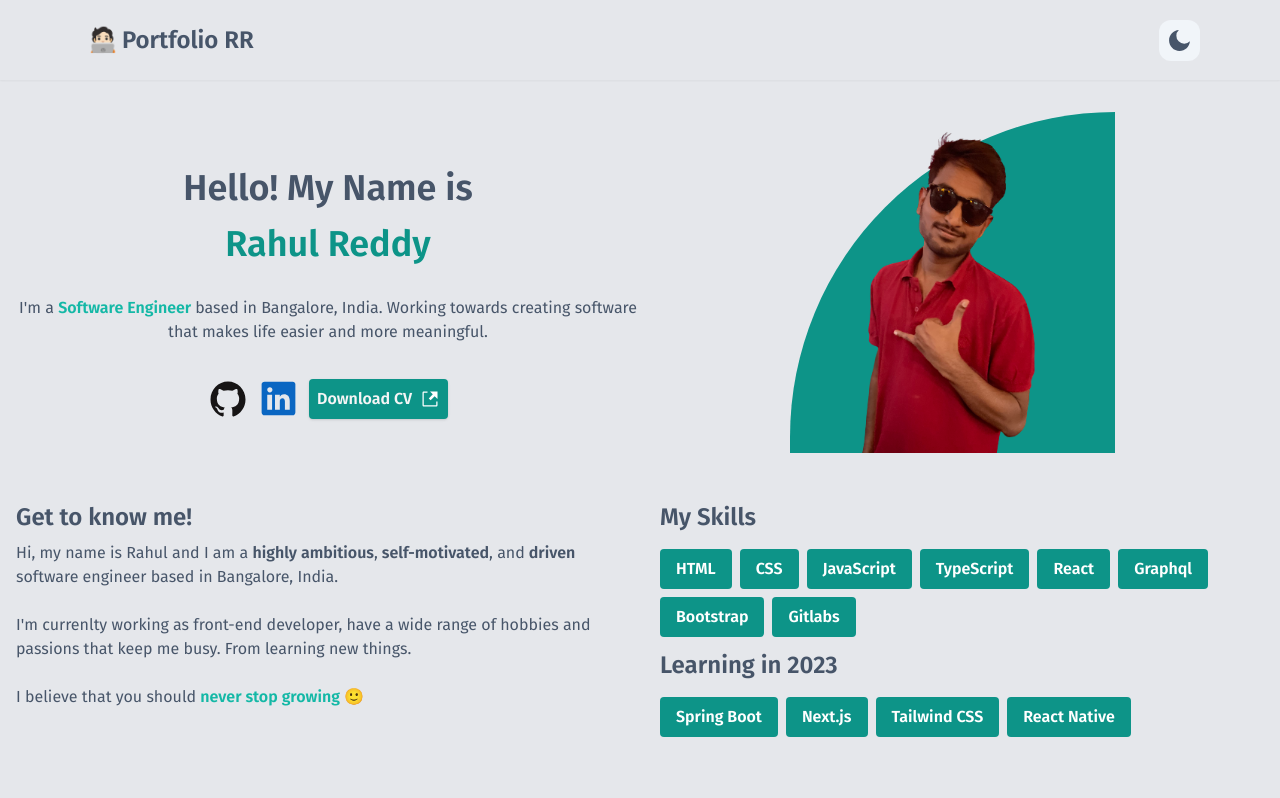
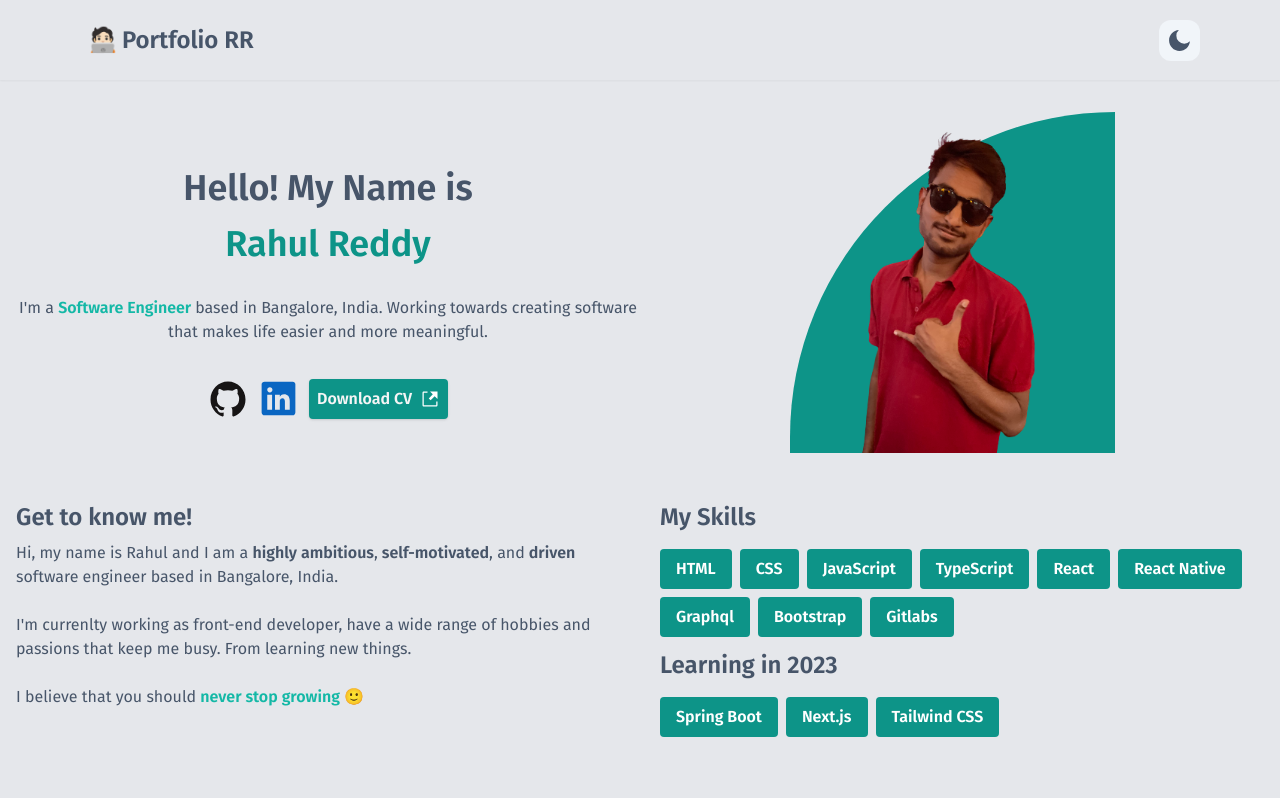
Before and after one commit to rahulreddyRR/rahulreddy.github.in, a Next.js app: page / in a window 1280 px wide. Shown: the top 798 px of the page. Built offline with nearby package versions, Linux system fonts and the light colour scheme.

Commit message:
Update Constents.js

```diff
--- a/src/Constent/Constents.js
+++ b/src/Constent/Constents.js
@@ -15,6 +15,7 @@ export const Current_skills = [
   { skill: "JavaScript" },
   { skill: "TypeScript" },
   { skill: "React" },
+  { skill: "React Native" },
   { skill: "Graphql" },
   { skill: "Bootstrap" },
   { skill: "Gitlabs" },
@@ -24,7 +25,6 @@ export const Current_Learning_skills = [
   { skill: "Spring Boot" },
   { skill: "Next.js" },
   { skill: "Tailwind CSS" },
-  { skill: "React Native" },
 ];
 
 export const Projects_Deatils = [
```
